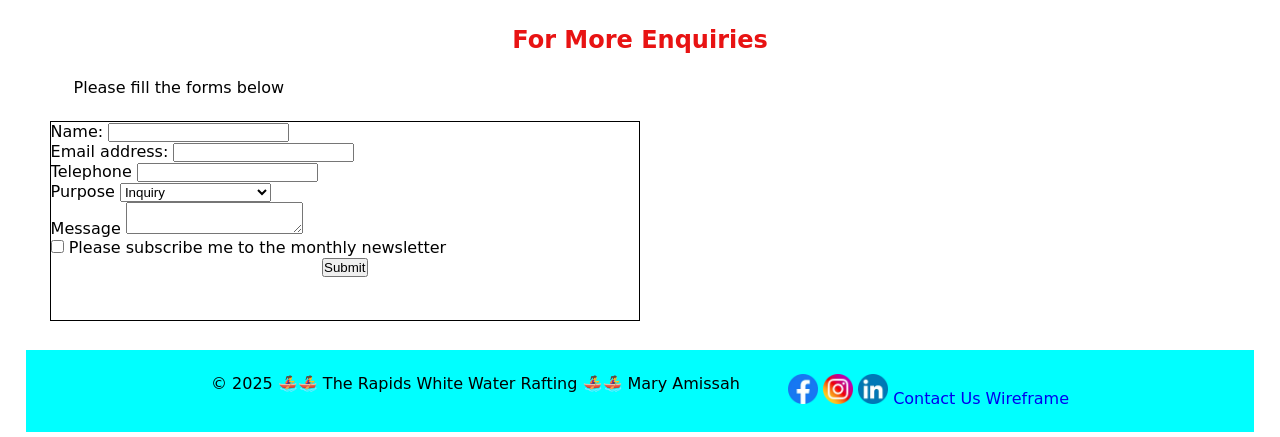
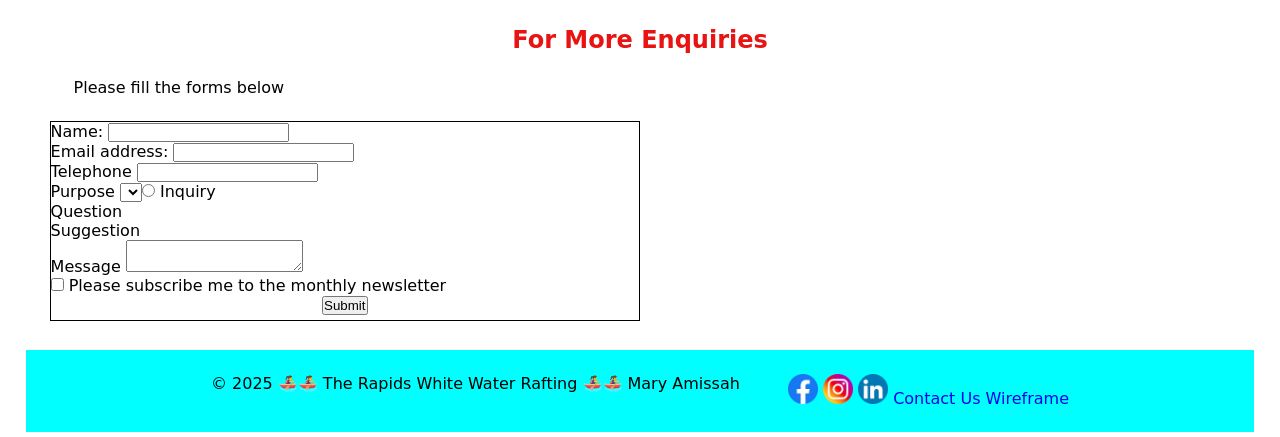
Before and after one commit to amissahmary/wdd130, a plain HTML site: page wwr/contact.html in a window 1280 px wide. Shown: the part 987-1424 px from the top of the page. Drawn offline with Linux system fonts and the light colour scheme; a web font is replaced by a local one.

Commit message:
modified:   wwr/contact.html

```diff
--- a/wwr/contact.html
+++ b/wwr/contact.html
@@ -80,9 +80,18 @@
                 <div>
                     <label for="f3">Purpose</label>
                     <select id="f3" name="purpose">
-                        <option>Inquiry</option>
-                        <option>Reservation Question</option>
-                        <option>Website Suggestion</option>
+                        <option>
+                            <input type="radio" id="s1">
+                            <label for="s1">Inquiry</label>
+                        </option>
+                        <option>
+                            <input type="radio" id="s2">
+                            <label for="s2">Question</label>
+                        </option>
+                        <option>
+                            <input type="radio" id="s3">
+                            <label for="s3">Suggestion</label>
+                        </option>
                     </select>
                 </div>
                 <div>
```
